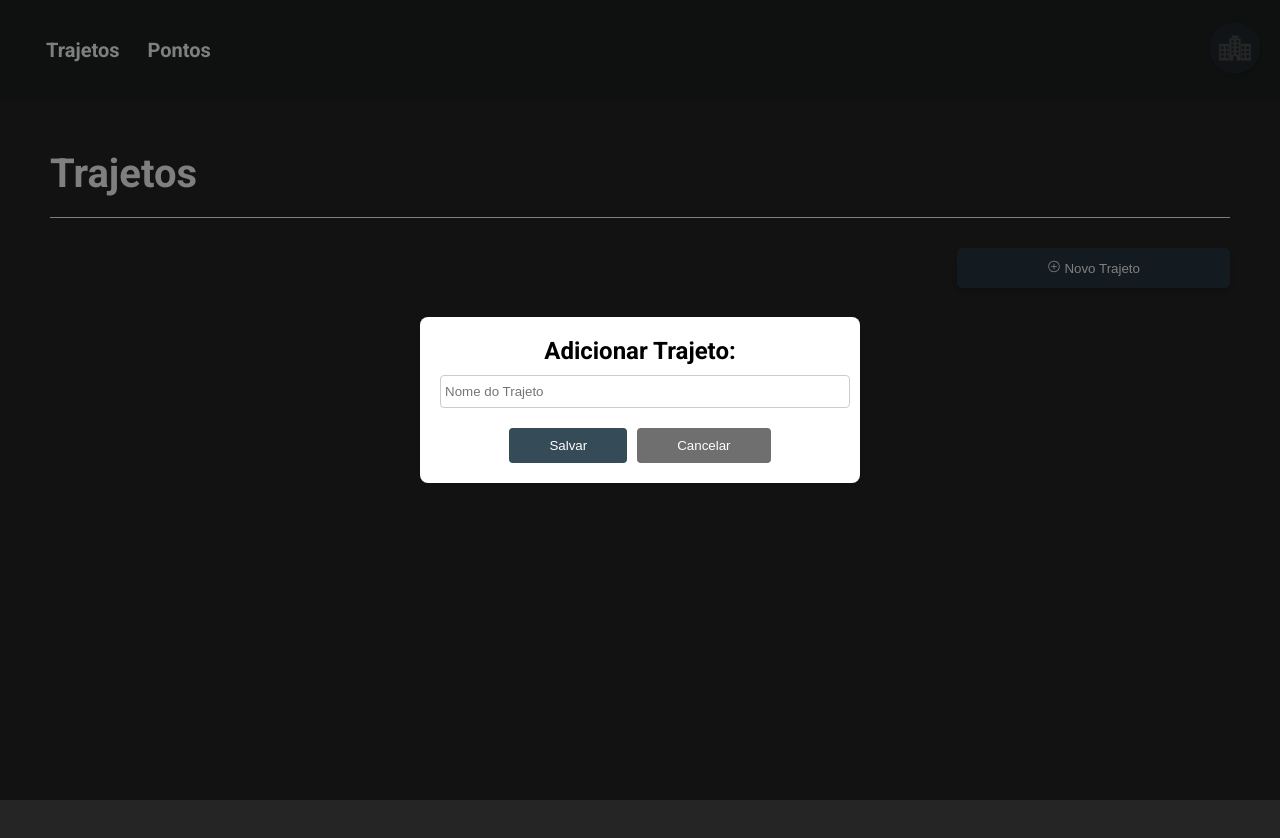
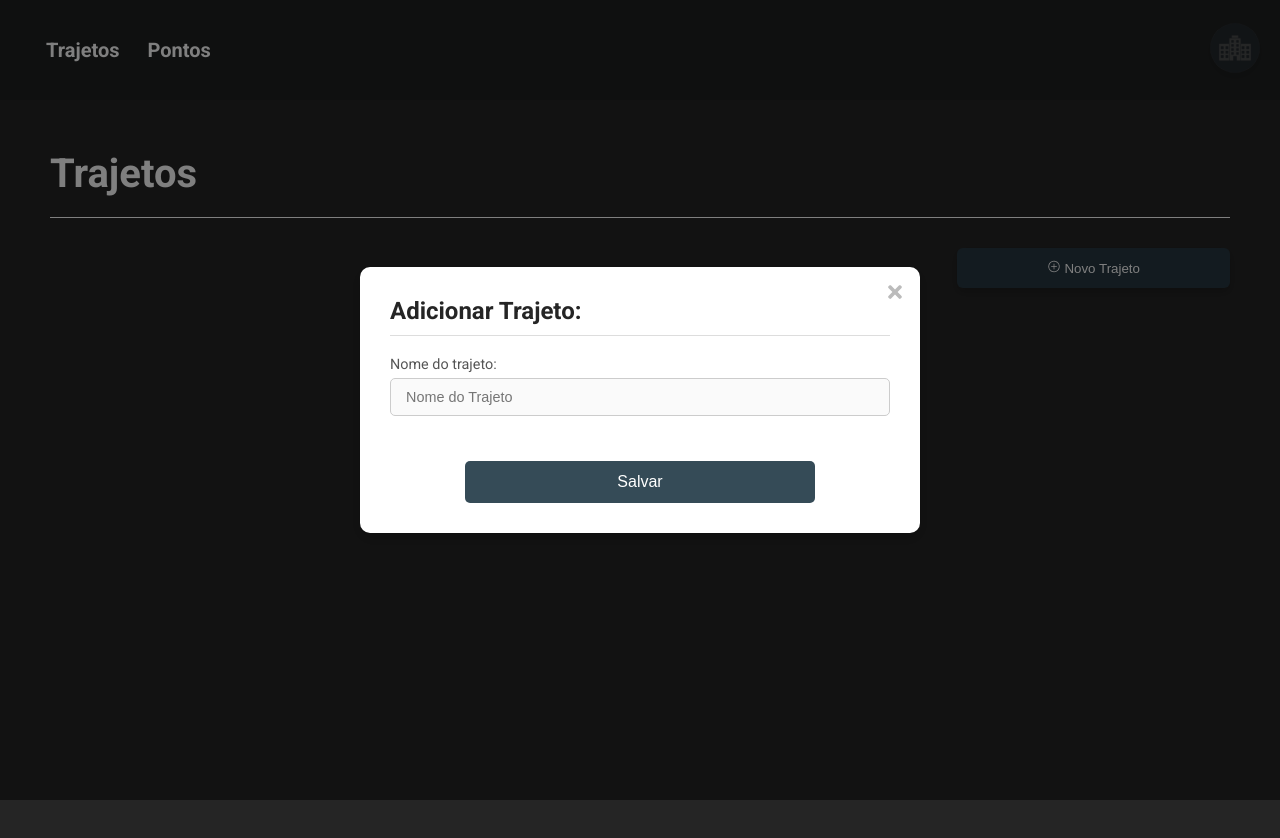
Before and after one commit to liviantorres/RotAgil, a React (Vite) app in the folder front-end/: page /trajetos in a window 1280 px wide. Both pictures are taken after a click on the button "Novo Trajeto". Shown: the top 838 px of the page. Built offline with nearby package versions, Linux system fonts and the light colour scheme.

Commit message:
Ajustando tela de rotas e grafo

```diff
--- a/front-end/package.json
+++ b/front-end/package.json
@@ -13,12 +13,14 @@
     "axios": "^1.7.4",
     "bootstrap": "^5.3.3",
     "front-end": "file:",
+    "global": "^4.4.0",
     "react": "^18.2.0",
     "react-dom": "^18.2.0",
     "react-icons": "^5.3.0",
     "react-router-dom": "^6.22.3",
+    "react-vis-network-graph": "^3.0.1",
+    "recharts": "^2.2.0",
     "styled-components": "^6.1.12",
-    "react-d3-graph": "^2.6.0",
     "vis-network": "^9.1.9"
   },
   "devDependencies": {
--- a/front-end/src/components/ConfirmDeleteModal.jsx
+++ b/front-end/src/components/ConfirmDeleteModal.jsx
@@ -29,6 +29,7 @@ const ModalHeader = styled.div`
   font-size: 24px;
   font-weight: 600;
   margin-bottom: 10px;
+  color: #000000;
 `;
 
 const Divider = styled.hr`
@@ -40,6 +41,7 @@ const Divider = styled.hr`
 const ModalBody = styled.div`
   font-size: 16px;
   margin-bottom: 20px;
+  color: #000000;
 `;
 
 const Button = styled.button`
--- /dev/null
+++ b/front-end/src/components/ModalEditarRota.jsx
@@ -0,0 +1,214 @@
+import React, { useState, useEffect } from 'react';
+import styled from 'styled-components';
+import axios from 'axios';
+import { FaTimes } from 'react-icons/fa';
+import { useParams } from 'react-router-dom';
+
+const ModalOverlay = styled.div`
+  position: fixed;
+  top: 0;
+  left: 0;
+  right: 0;
+  bottom: 0;
+  background-color: rgba(0, 0, 0, 0.4);
+  display: flex;
+  align-items: center;
+  justify-content: center;
+  z-index: 1000;
+  font-family: 'Roboto', sans-serif;
+`;
+
+const ModalContent = styled.div`
+  background-color: #fff;
+  padding: 30px;
+  border-radius: 10px;
+  width: 500px;
+  max-width: 90%;
+  box-shadow: 0 5px 15px rgba(0, 0, 0, 0.2);
+  position: relative;
+  transition: all 0.3s ease-in-out;
+`;
+
+const ModalHeader = styled.h2`
+  margin: 0 0 20px;
+  font-size: 1.5em;
+  text-align: left;
+  color: #252525;
+  border-bottom: 1px solid #ddd;
+  padding-bottom: 10px;
+`;
+
+const ModalLabel = styled.label`
+  display: block;
+  font-size: 0.9em;
+  color: #555;
+  margin-bottom: 5px;
+  margin-top: 10px;
+`;
+
+const ModalSelect = styled.select`
+  width: 100%;
+  padding: 10px 15px;
+  margin-bottom: 15px;
+  border-radius: 5px;
+  border: 1px solid #ccc;
+  box-sizing: border-box;
+  font-size: 0.9em;
+  color: #333;
+  background-color: #fafafa;
+
+  &:focus {
+    outline: none;
+    border-color: #007bff;
+  }
+`;
+
+const ModalInput = styled.input`
+  width: 100%;
+  padding: 10px 15px;
+  margin-bottom: 15px;
+  border-radius: 5px;
+  border: 1px solid #ccc;
+  box-sizing: border-box;
+  font-size: 0.9em;
+  color: #333;
+  background-color: #fafafa;
+
+  &:focus {
+    outline: none;
+    border-color: #007bff;
+  }
+`;
+
+const ModalButton = styled.button`
+  background-color: ${(props) => props.bgColor || '#354B57'};
+  color: #fff;
+  padding: 12px;
+  width: 70%;
+  border: none;
+  border-radius: 5px;
+  cursor: pointer;
+  transition: background-color 0.3s;
+  font-size: 1em;
+  margin-top: 10px;
+  display: inline-block;
+  text-align: center;
+
+  &:hover {
+    background-color: ${(props) => props.hoverColor || '#2a3b44'};
+  }
+`;
+
+const ButtonContainer = styled.div`
+  display: flex;
+  justify-content: center;
+  margin-top: 20px;
+`;
+
+const CloseButton = styled.button`
+  position: absolute;
+  top: 15px;
+  right: 15px;
+  background: none;
+  border: none;
+  cursor: pointer;
+  color: #bbb;
+  font-size: 20px;
+  transition: color 0.3s;
+
+  &:hover {
+    color: #333;
+  }
+`;
+
+const ModalEditarRota = ({ onClose, onSave, pontos, route }) => {
+  const [ponto1, setPonto1] = useState(route.initialDeliveryPointId || '');
+  const [ponto2, setPonto2] = useState(route.destinationDeliveryPointId || '');
+  const [distancia, setDistancia] = useState(route.distance || '');
+  const { trajetoId } = useParams();
+
+  useEffect(() => {
+    setPonto1(route.initialDeliveryPointId);
+    setPonto2(route.destinationDeliveryPointId);
+    setDistancia(route.distance);
+  }, [route]);
+
+  const handleSave = async () => {
+    const token = localStorage.getItem('authToken');
+    if (!token) {
+      console.error('Token de acesso não encontrado!');
+      return;
+    }
+    try {
+      const response = await axios.put(`http://localhost:8080/route/${route.id}`, {
+        roadId: trajetoId,
+        initialDeliveryPointId: parseInt(ponto1),
+        destinationDeliveryPointId: parseInt(ponto2),
+        distance: parseFloat(distancia),
+      }, {
+        headers: {
+          'Authorization': `Bearer ${token}`,
+        }
+      });
+
+      if (response.status === 200) {
+        onSave(response.data);
+        setPonto1('');
+        setPonto2('');
+        setDistancia('');
+      } else {
+        console.error('Falha ao editar a rota', response.statusText);
+      }
+    } catch (error) {
+      console.error('Erro ao conectar com o servidor', error);
+    }
+    onClose();
+  };
+
+  return (
+    <ModalOverlay>
+      <ModalContent>
+        <CloseButton onClick={onClose}><FaTimes /></CloseButton>
+        <ModalHeader>Editar Rota</ModalHeader>
+        <ModalLabel htmlFor="ponto1">Ponto de Entrega 1 *</ModalLabel>
+        <ModalSelect
+          id="ponto1"
+          value={ponto1}
+          onChange={(e) => setPonto1(e.target.value)}
+        >
+          <option value="">Selecione um ponto</option>
+          {pontos.map((ponto, index) => (
+            <option key={index} value={ponto.id}>{ponto.name}</option>
+          ))}
+        </ModalSelect>
+
+        <ModalLabel htmlFor="ponto2">Ponto de Entrega 2 *</ModalLabel>
+        <ModalSelect
+          id="ponto2"
+          value={ponto2}
+          onChange={(e) => setPonto2(e.target.value)}
+        >
+          <option value="">Selecione um ponto</option>
+          {pontos.map((ponto, index) => (
+            <option key={index} value={ponto.id}>{ponto.name}</option>
+          ))}
+        </ModalSelect>
+
+        <ModalLabel htmlFor="distancia">Distância em Quilômetros *</ModalLabel>
+        <ModalInput
+          id="distancia"
+          type="number"
+          placeholder="Distância (km)"
+          value={distancia}
+          onChange={(e) => setDistancia(e.target.value)}
+        />
+
+        <ButtonContainer>
+          <ModalButton onClick={handleSave}>Salvar</ModalButton>
+        </ButtonContainer>
+      </ModalContent>
+    </ModalOverlay>
+  );
+};
+
+export default ModalEditarRota;
--- a/front-end/src/components/ModalTrajeto.jsx
+++ b/front-end/src/components/ModalTrajeto.jsx
@@ -1,6 +1,7 @@
 import React from 'react';
 import styled from 'styled-components';
 import axios from 'axios';
+import { FaTimes } from 'react-icons/fa';
 
 const ModalOverlay = styled.div`
   position: fixed;
@@ -18,44 +19,89 @@ const ModalOverlay = styled.div`
 
 const ModalContent = styled.div`
   background-color: #fff;
-  padding: 20px;
-  border-radius: 8px;
-  width: 400px;
-  box-shadow: 0 2px 10px rgba(0, 0, 0, 0.1);
+  padding: 30px;
+  border-radius: 10px;
+  width: 500px;
+  max-width: 90%;
+  box-shadow: 0 5px 15px rgba(0, 0, 0, 0.2);
+  position: relative;
+  transition: all 0.3s ease-in-out;
 `;
 
 const ModalHeader = styled.h2`
-  margin: 0;
-  margin-bottom: 10px;
-  text-align: center;
+  margin: 0 0 20px;
+  font-size: 1.5em;
+  text-align: left;
+  color: #252525;
+  border-bottom: 1px solid #ddd;
+  padding-bottom: 10px;
+`;
+const ModalInput = styled.input`
+  width: 100%;
+  padding: 10px 15px;
+  margin-bottom: 15px;
+  border-radius: 5px;
+  border: 1px solid #ccc;
+  box-sizing: border-box;
+  font-size: 0.9em;
+  color: #333;
+  background-color: #fafafa;
+
+  &:focus {
+    outline: none;
+    border-color: #007bff;
+  }
 `;
 
-const ModalInput = styled.input`
-  width: 100%;
-  padding: 8px 4px;
-  margin-bottom: 20px;
-  border-radius: 4px;
-  border: 1px solid #ccc;
+const ModalLabel = styled.label`
+  display: block;
+  font-size: 0.9em;
+  color: #555;
+  margin-bottom: 5px;
+  margin-top: 10px;
 `;
-
 const ModalButton = styled.button`
-  background-color: ${(props) => props.bgColor || '#273740'};
+  background-color: ${(props) => props.bgColor || '#354B57'};
   color: #fff;
-  padding: 10px 40px;
+  padding: 12px;
+  width: 70%;
   border: none;
-  border-radius: 4px;
+  border-radius: 5px;
   cursor: pointer;
   transition: background-color 0.3s;
+  font-size: 1em;
+  margin-top: 10px;
+  display: inline-block;
+  text-align: center;
+
   &:hover {
-    background-color: ${(props) => props.hoverColor || '#2c4c5a'};
+    background-color: ${(props) => props.hoverColor || '#2a3b44'};
   }
 `;
 
 const ButtonContainer = styled.div`
   display: flex;
   justify-content: center;
-  gap: 10px;
+  margin-top: 20px;
 `;
+
+const CloseButton = styled.button`
+  position: absolute;
+  top: 15px;
+  right: 15px;
+  background: none;
+  border: none;
+  cursor: pointer;
+  color: #bbb;
+  font-size: 20px;
+  transition: color 0.3s;
+
+  &:hover {
+    color: #333;
+  }
+`;
+
+
 
 const ModalTrajeto = ({ onClose, onSave }) => {
   const [nomeTrajeto, setNomeTrajeto] = React.useState('');
@@ -101,29 +147,20 @@ const ModalTrajeto = ({ onClose, onSave }) => {
   return (
     <ModalOverlay>
       <ModalContent>
+      <CloseButton onClick={onClose}><FaTimes /></CloseButton>
         <ModalHeader>Adicionar Trajeto:</ModalHeader>
+        <ModalLabel>Nome do trajeto:</ModalLabel>
         <ModalInput
           type="text"
           placeholder="Nome do Trajeto"
           value={nomeTrajeto}
           onChange={(e) => setNomeTrajeto(e.target.value)}
         />
-        <ButtonContainer>
-          <ModalButton
-            bgColor="#354B57"
-            hoverColor="#2a3b44"
-            onClick={handleSave}
-          >
-            Salvar
-          </ModalButton>
-          <ModalButton
-            bgColor="#6F6F6F"
-            hoverColor="#5a5a5a"
-            onClick={onClose}
-          >
-            Cancelar
-          </ModalButton>
+
+          <ButtonContainer>
+          <ModalButton onClick={handleSave}>Salvar</ModalButton>
         </ButtonContainer>
+
       </ModalContent>
     </ModalOverlay>
   );
--- a/front-end/src/pages/Trajetos.jsx
+++ b/front-end/src/pages/Trajetos.jsx
@@ -95,12 +95,13 @@ const Trajetos = () => {
     console.log('Novo trajeto recebido:', newTrajeto);
 
     if (newTrajeto && newTrajeto.id && newTrajeto.name) {
-      setTrajetos((prevTrajetos) => [...prevTrajetos, newTrajeto]);
+      setTrajetos((prevTrajetos) => [newTrajeto, ...prevTrajetos]); // Adicione o novo trajeto ao início da lista
     } else {
       console.error('Trajeto inválido:', newTrajeto);
     }
     setModalOpen(false);
   };
+
 
 
   const handleTrajetoClick = (id) => {
```
Also changed, not shown: front-end/src/pages/Percurso.jsx (+78 -87 lines), front-end/src/pages/Rotas.jsx (+80 -6 lines), 1 other file (tests, documents, lock files or other folders).
